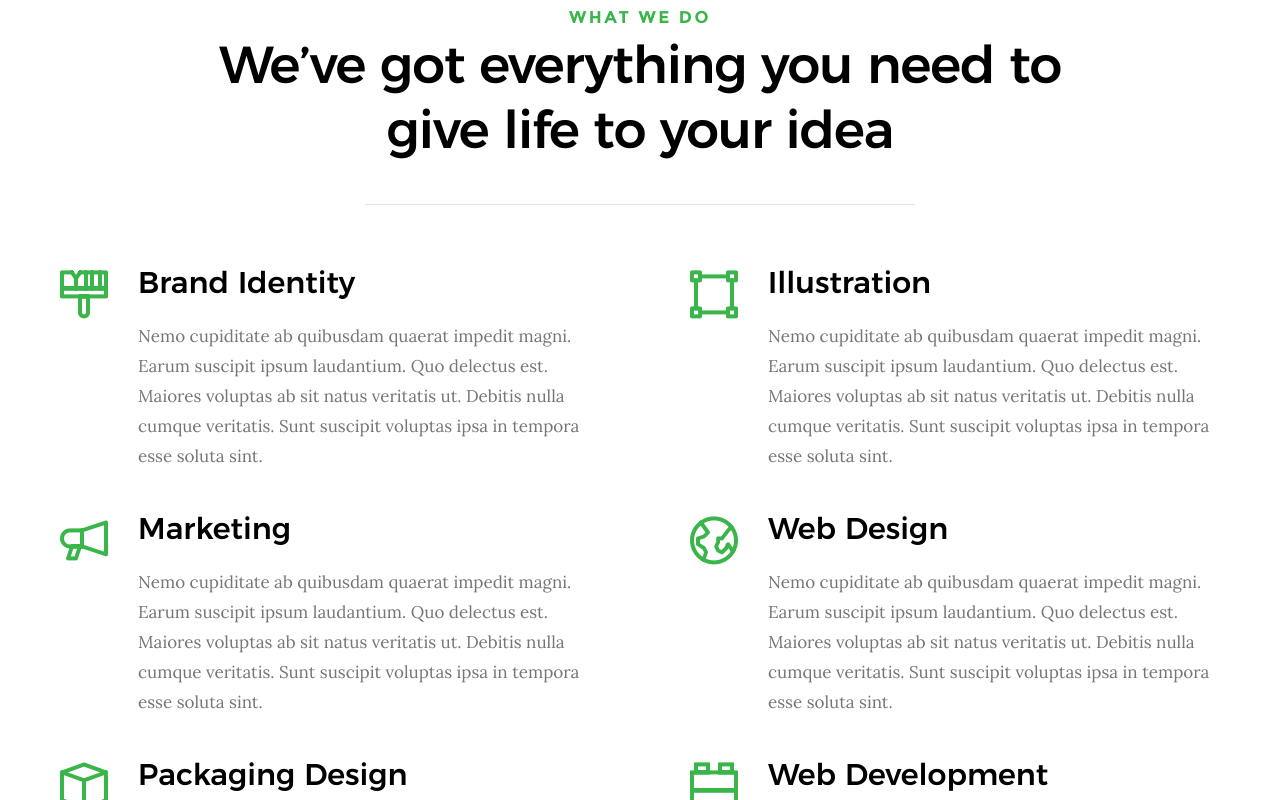
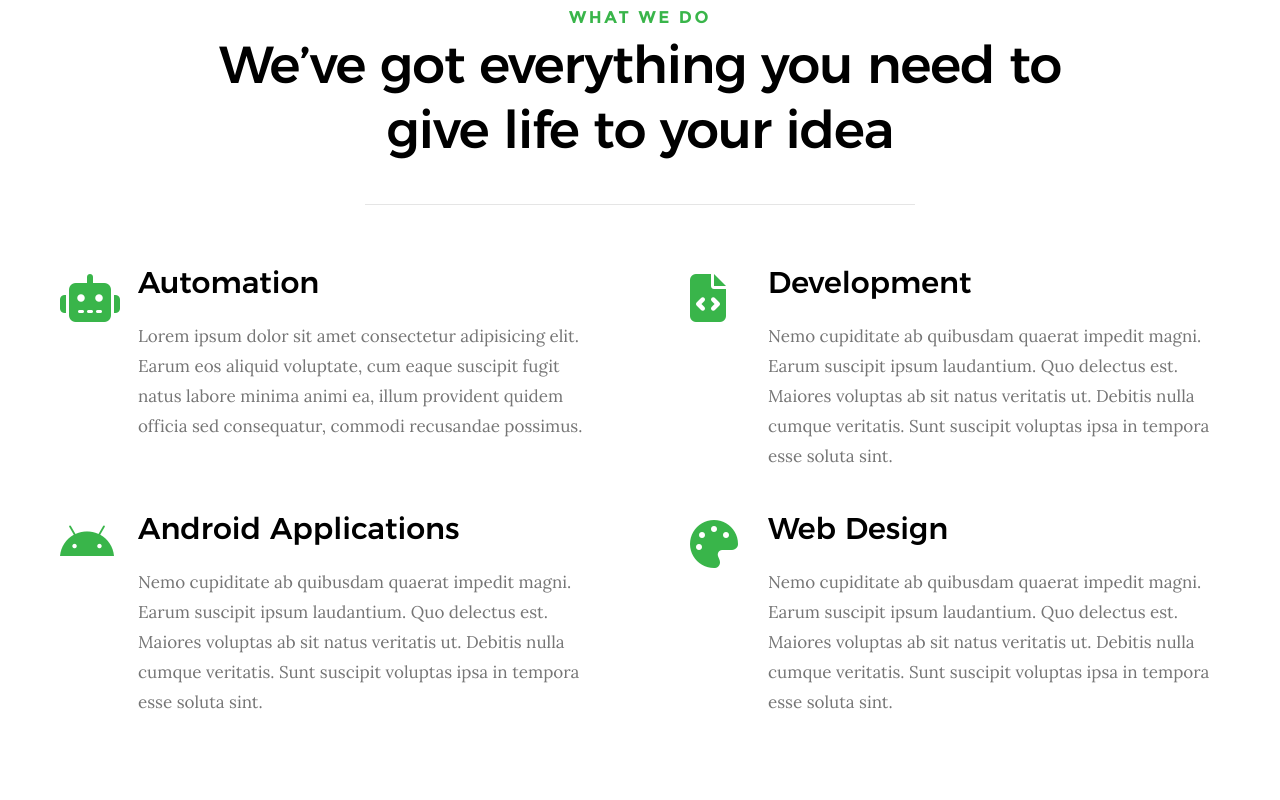
Before and after one commit to codeavor/website, a plain HTML site: page index.html in a window 1280 px wide. Shown: the part 2000-2800 px from the top of the page. Drawn offline with Linux system fonts and the light colour scheme; files whose address does not match are found by name.

Commit message:
font awesome icons replaced the old ones, and images for the works added

```diff
--- a/index.html
+++ b/index.html
@@ -33,6 +33,12 @@
     ================================================== -->
     <link rel="shortcut icon" href="favicon.ico" type="image/x-icon">
     <link rel="icon" href="favicon.ico" type="image/x-icon">
+
+    <!-- font awesome icons
+    ================================================== -->
+    <script src="https://kit.fontawesome.com/eb41b59239.js" crossorigin="anonymous"></script>
+
+
 
 </head>
 
@@ -176,7 +182,8 @@
             <div class="col-full">
                 <p>
                     Our team consists of 3 Junior Software Enginners with a lot of passion and love for developing.
-                    Each one of us, specializes in different fields, but we are working together to create something amazing
+                    Each one of us, specializes in different fields, working together allows us to create beautiful
+                    things
                 </p>
             </div>
         </div> <!-- end about-desc -->
@@ -222,10 +229,23 @@
 
             <div class="col-block service-item" data-aos="fade-up">
                 <div class="service-icon">
-                    <i class="icon-paint-brush"></i>
+                    <i class="fas fa-robot"></i>
                 </div>
                 <div class="service-text">
-                    <h3 class="h2">Brand Identity</h3>
+                    <h3 class="h2">Automation</h3>
+                    <p>Lorem ipsum dolor sit amet consectetur adipisicing elit. Earum eos aliquid voluptate, cum eaque
+                        suscipit fugit natus labore minima animi ea, illum provident quidem officia sed consequatur,
+                        commodi recusandae possimus.
+                    </p>
+                </div>
+            </div>
+
+            <div class="col-block service-item" data-aos="fade-up">
+                <div class="service-icon">
+                    <i class="fas fa-file-code"></i>
+                </div>
+                <div class="service-text">
+                    <h3 class="h2">Development</h3>
                     <p>Nemo cupiditate ab quibusdam quaerat impedit magni. Earum suscipit ipsum laudantium.
                         Quo delectus est. Maiores voluptas ab sit natus veritatis ut. Debitis nulla cumque veritatis.
                         Sunt suscipit voluptas ipsa in tempora esse soluta sint.
@@ -235,10 +255,10 @@
 
             <div class="col-block service-item" data-aos="fade-up">
                 <div class="service-icon">
-                    <i class="icon-group"></i>
+                    <i class="fab fa-android"></i>
                 </div>
                 <div class="service-text">
-                    <h3 class="h2">Illustration</h3>
+                    <h3 class="h2">Android Applications</h3>
                     <p>Nemo cupiditate ab quibusdam quaerat impedit magni. Earum suscipit ipsum laudantium.
                         Quo delectus est. Maiores voluptas ab sit natus veritatis ut. Debitis nulla cumque veritatis.
                         Sunt suscipit voluptas ipsa in tempora esse soluta sint.
@@ -248,47 +268,10 @@
 
             <div class="col-block service-item" data-aos="fade-up">
                 <div class="service-icon">
-                    <i class="icon-megaphone"></i>
-                </div>
-                <div class="service-text">
-                    <h3 class="h2">Marketing</h3>
-                    <p>Nemo cupiditate ab quibusdam quaerat impedit magni. Earum suscipit ipsum laudantium.
-                        Quo delectus est. Maiores voluptas ab sit natus veritatis ut. Debitis nulla cumque veritatis.
-                        Sunt suscipit voluptas ipsa in tempora esse soluta sint.
-                    </p>
-                </div>
-            </div>
-
-            <div class="col-block service-item" data-aos="fade-up">
-                <div class="service-icon">
-                    <i class="icon-earth"></i>
+                    <i class="fas fa-palette"></i>
                 </div>
                 <div class="service-text">
                     <h3 class="h2">Web Design</h3>
-                    <p>Nemo cupiditate ab quibusdam quaerat impedit magni. Earum suscipit ipsum laudantium.
-                        Quo delectus est. Maiores voluptas ab sit natus veritatis ut. Debitis nulla cumque veritatis.
-                        Sunt suscipit voluptas ipsa in tempora esse soluta sint.
-                    </p>
-                </div>
-            </div>
-
-            <div class="col-block service-item" data-aos="fade-up">
-                <div class="service-icon">
-                    <i class="icon-cube"></i>
-                </div>
-                <div class="service-text">
-                    <h3 class="h2">Packaging Design</h3>
-                    <p>Nemo cupiditate ab quibusdam quaerat impedit magni. Earum suscipit ipsum laudantium.
-                        Quo delectus est. Maiores voluptas ab sit natus veritatis ut. Debitis nulla cumque veritatis.
-                        Sunt suscipit voluptas ipsa in tempora esse soluta sint.
-                    </p>
-                </div>
-            </div>
-
-            <div class="col-block service-item" data-aos="fade-up">
-                <div class="service-icon"><i class="icon-lego-block"></i></div>
-                <div class="service-text">
-                    <h3 class="h2">Web Development</h3>
                     <p>Nemo cupiditate ab quibusdam quaerat impedit magni. Earum suscipit ipsum laudantium.
                         Quo delectus est. Maiores voluptas ab sit natus veritatis ut. Debitis nulla cumque veritatis.
                         Sunt suscipit voluptas ipsa in tempora esse soluta sint.
```
Also changed, not shown: images/portfolio/1x/georgesakellariou.jpg (added), images/portfolio/2x/artandmusic.jpg (added), images/portfolio/2x/fineasracingteam.png (added), images/portfolio/2x/georgesakellariou.jpg (added), images/portfolio/gallery/fineasracingteam.png (added), images/portfolio/gallery/georgesakellariou.jpg (added), 3 other files.
